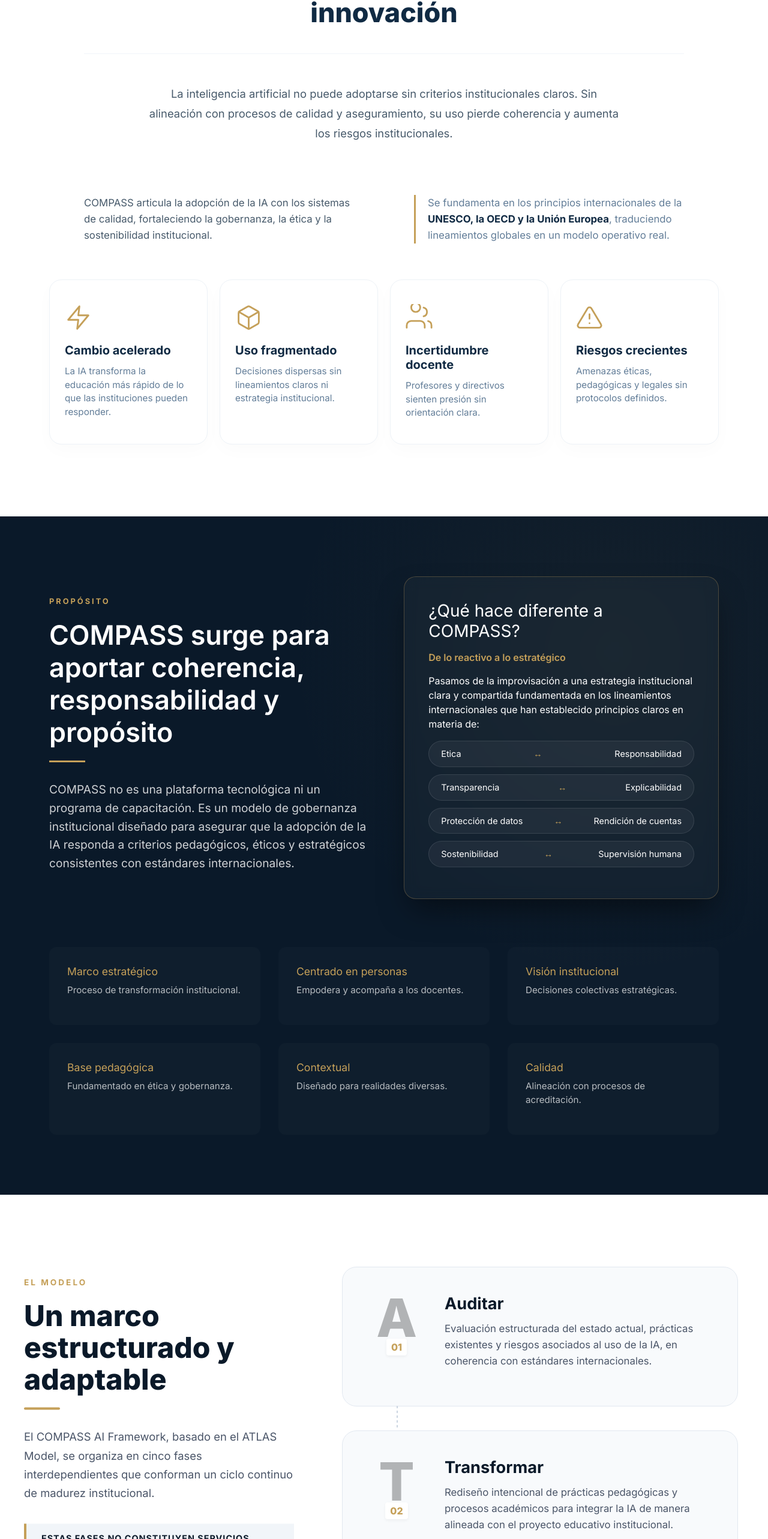
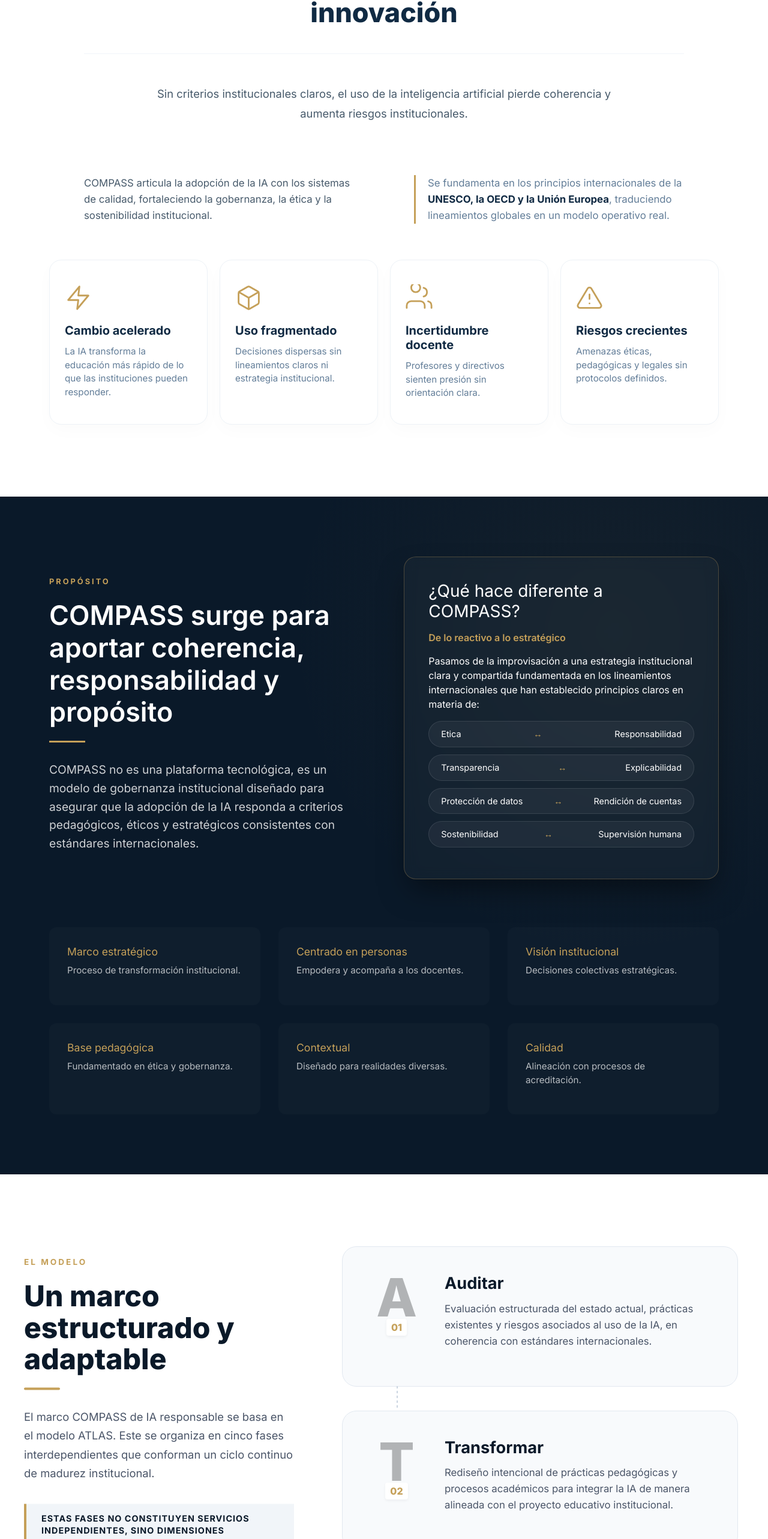
Before and after one commit to Alejosanch97/ATLAS-FRAMEWORK, a React (Vite) app: page / in a window 1280 px wide. Shown: the part 974-3540 px from the top of the page at 60% size. Built offline with nearby package versions, Linux system fonts and the light colour scheme.

Commit message:
cambios landing

```diff
--- a/src/pages/Dashboard.jsx
+++ b/src/pages/Dashboard.jsx
@@ -411,7 +411,7 @@
                 return { title: "Fase: Asegurar", subtitle: "Gobernanza y Sostenibilidad de la IA" };
                 const faseTxt = filterPhase === "A" ? "AUDITAR" : filterPhase === "T" ? "TRANSFORMAR" : "LIDERAR";
                 return { title: `Fase ${faseTxt}`, subtitle: `Instrumentos de la Etapa ${filterPhase}` };
-            default: return { title: "Bienvenido al Marco ATLAS", subtitle: "Modelo de Madurez y Gobernanza en IA Educativa" };
+            default: return { title: "Bienvenido al Marco COMPASS", subtitle: "Modelo de Madurez y Gobernanza en IA Educativa" };
         }
     };
 
@@ -543,7 +543,7 @@
                     onClick={() => switchTab("overview")}
                     style={{ cursor: 'pointer' }}
                 >
-                    <img src="./logo5.png" alt="Logo ATLAS" className="sidebar-logo-main" />
+                    <img src="./logo6.png" alt="Logo ATLAS" className="sidebar-logo-main" />
                 </div>
 
                 {/* SECCIÓN DE USUARIO */}
@@ -755,7 +755,7 @@
                                 <div className="compass-title-group-unique">
                                     <div className="compass-text-stack-unique">
                                         <h2 className="compass-h2-unique">¿Qué es el COMPASS de IA?</h2>
-                                        {!isCompassInfoExpanded && <p className="compass-tap-unique">Instrumento de madurez pedagógica ATLAS</p>}
+                                        {!isCompassInfoExpanded && <p className="compass-tap-unique">Instrumento de madurez pedagógica basado en el modelo ATLAS</p>}
                                     </div>
                                 </div>
                                 <div className={`compass-toggle-unique ${isCompassInfoExpanded ? 'active' : ''}`}>
@@ -767,7 +767,7 @@
                                 <div className="compass-body-interactive">
                                     <div className="compass-full-intro">
                                         <p>
-                                            El <strong>COMPASS de IA</strong> es el instrumento de madurez pedagógica del Marco ATLAS.
+                                            El <strong>COMPASS de IA</strong> es el instrumento de madurez pedagógica basado en el modelo ATLAS.
                                             No mide cuánto usas la inteligencia artificial; mide cómo la <strong>integras, la regulas y la documentas</strong> en tu práctica educativa.
                                         </p>
                                         <p>
@@ -805,7 +805,7 @@
                                     <div className="compass-dynamic-content fade-in">
                                         {infoSeccion === 'evalua' && (
                                             <div className="section-content">
-                                                <p className="section-intro-text">El COMPASS analiza tu práctica en cinco dimensiones del Marco ATLAS:</p>
+                                                <p className="section-intro-text">El COMPASS analiza tu práctica en cinco dimensiones del modelo ATLAS:</p>
                                                 <ul className="compass-list-clean">
                                                     <li><strong>• AUDITAR</strong> – Diagnóstico y conciencia crítica.</li>
                                                     <li><strong>• TRANSFORMAR</strong> – Rediseño pedagógico intencional.</li>
@@ -840,7 +840,7 @@
                                                     <li>• Identificar tu punto de partida.</li>
                                                     <li>• Fortalecer tu práctica con criterios claros.</li>
                                                     <li>• Documentar decisiones pedagógicas con respaldo.</li>
-                                                    <li>• Prepararte para procesos de validación o auditoría ATLAS.</li>
+                                                    <li>• Prepararte para procesos de validación o auditoría COMPASS.</li>
                                                 </ul>
                                                 <div className="accompaniment-badge">
                                                     Es una herramienta de acompañamiento, no de control.
--- a/src/pages/Home.jsx
+++ b/src/pages/Home.jsx
@@ -232,8 +232,7 @@
                             {/* TEXTO SUPERIOR: Centrado y con ancho controlado para lectura */}
                             <div className="intro-full-width">
                                 <p>
-                                    La inteligencia artificial no puede adoptarse sin criterios institucionales claros.
-                                    Sin alineación con procesos de calidad y aseguramiento, su uso pierde coherencia y aumenta los riesgos institucionales.
+                                    Sin criterios institucionales claros, el uso de la inteligencia artificial pierde coherencia y aumenta riesgos institucionales.
                                 </p>
                             </div>
 
@@ -329,7 +328,7 @@
                             <h2 className="diff-main-title">COMPASS surge para aportar coherencia, responsabilidad y propósito</h2>
                             <div className="diff-accent-line"></div>
                             <p className="diff-description">
-                                COMPASS no es una plataforma tecnológica ni un programa de capacitación. Es un modelo de gobernanza institucional diseñado para asegurar que la adopción de la IA responda a criterios pedagógicos, éticos y estratégicos consistentes con estándares internacionales.</p>
+                                COMPASS no es una plataforma tecnológica, es un modelo de gobernanza institucional diseñado para asegurar que la adopción de la IA responda a criterios pedagógicos, éticos y estratégicos consistentes con estándares internacionales.</p>
                         </div>
 
                         {/* Bloque Derecho: Tarjeta Flotante (Glassmorphism) */}
@@ -381,7 +380,7 @@
                             <h2 className="stk-title">Un marco estructurado y adaptable</h2>
                             <div className="stk-gold-line"></div>
                             <p className="stk-text-main">
-                                El COMPASS AI Framework, basado en el ATLAS Model, se organiza en cinco fases interdependientes que conforman un ciclo continuo de madurez institucional.
+                                El marco COMPASS de IA responsable se basa en el modelo ATLAS. Este se organiza en cinco fases interdependientes que conforman un ciclo continuo de madurez institucional.
                             </p>
                             <div className="stk-badge-info">
                                 Estas fases no constituyen servicios independientes, sino dimensiones articuladas de un mismo sistema de gobernanza.
@@ -426,9 +425,10 @@
                             <h2 className="audience-main-title">Diseñado para comunidades educativas</h2>
                             <div className="audience-tags-cloud">
                                 <span className="tag-item">Directivos Escolares</span>
-                                <span className="tag-item">Rectores Universitarios.</span>
+                                <span className="tag-item">Rectores Universitarios</span>
                                 <span className="tag-item">Equipos de Calidad</span>
                                 <span className="tag-item">Consultores</span>
+                                <span className="tag-item">Docentes Innovadores</span>
                             </div>
                         </div>
 
@@ -468,7 +468,7 @@
                                 </div>
                                 <div className="audience-info">
                                     <h4>Equipos de innovación</h4>
-                                    <p>Equipos que necesitan orden, visión estratégica y gobernanza para sus iniciativas tecnológicas.</p>
+                                    <p>Equipos que necesitan orden, visión estratégica y gobernanza para sus iniciativas tecnológicas con IA.</p>
                                 </div>
                             </div>
 
@@ -481,7 +481,7 @@
                                 </div>
                                 <div className="audience-info">
                                     <h4>Educadores estratégicos</h4>
-                                    <p>Directivos y docentes que prefieren la estrategia antes que las herramientas, y la visión antes que las modas.</p>
+                                    <p>Directivos y docentes que prefieren la estrategia antes que las herramientas, y la visión antes que las tendencias.</p>
                                 </div>
                             </div>
                         </div>
@@ -559,14 +559,14 @@
                             <h2 className="cert-title">Docentes, directivos e instituciones</h2>
                             <p className="cert-lead">Reconocemos el nivel de madurez alcanzado en la adopción responsable de la IA bajo estándares institucionales.</p>
                             <div className="cert-badge-note">
-                                <strong>Nota:</strong> Evalúa procesos, no herramientas.
+                                <strong>Nota:</strong> Evalúa procesos evidenciables, no herramientas de IA.
                             </div>
                         </div>
 
                         <div className="cert-cards-container">
                             {[
-                                { lvl: '1', name: 'Foundation', desc: 'Bases para la adopción responsable.', points: ['Diagnóstico inicial', 'Principios éticos', 'Sensibilización'] },
-                                { lvl: '2', name: 'Pro', desc: 'Integración en procesos académicos.', points: ['Enfoque pedagógico', 'Gobernanza IA', 'Rutas docentes'] },
+                                { lvl: '1', name: 'Foundation', desc: 'Bases para la adopción responsable.', points: ['Diagnóstico inicial', 'Sensibilización', 'Plan de acción institucional'] },
+                                { lvl: '2', name: 'Pro', desc: 'Integración en procesos académicos.', points: ['Enfoque pedagógico', 'Gobernanza IA', 'Principios éticos'] },
                                 { lvl: '3', name: 'Advanced', desc: 'Consolidación y sostenibilidad.', points: ['Planeación estratégica', 'Mejora continua', 'Gestión de riesgos'] }
                             ].map((cert, i) => (
                                 <div className={`cert-card-tier tier-${cert.lvl}`} key={i}>
```
